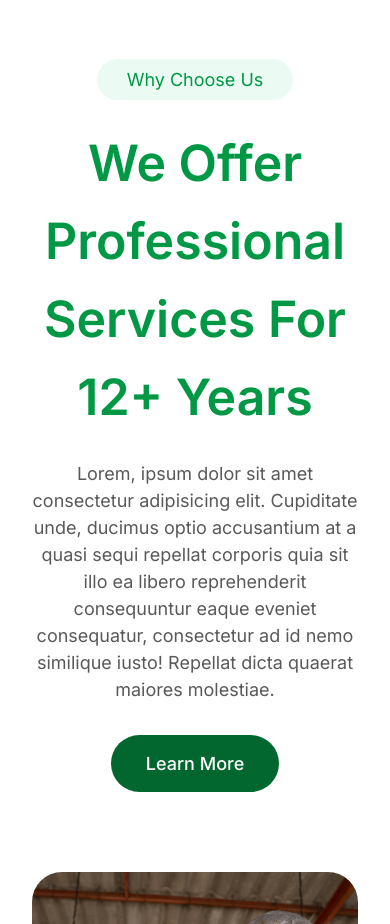
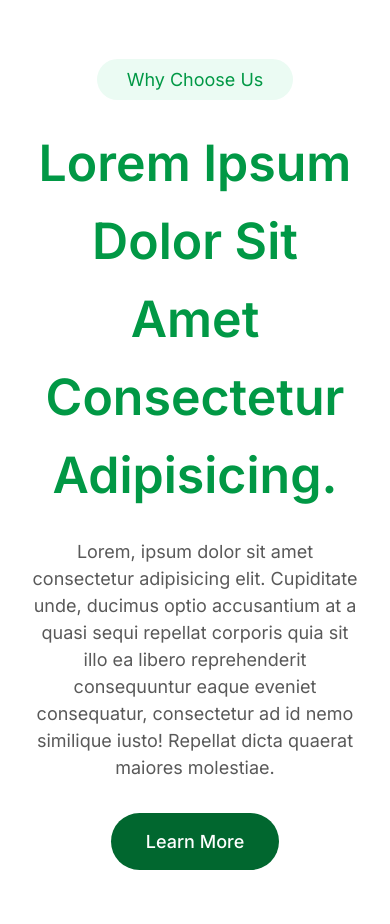
Before and after one commit to tinchoocampo12/martincho, a plain HTML site: page index.html in a window 390 px wide. Shown: the part 5120-6044 px from the top of the page. Drawn offline with nearby package versions, Linux system fonts and the light colour scheme.

Commit message:
Correcion Responsive Nueva

```diff
--- a/index.html
+++ b/index.html
@@ -140,7 +140,7 @@
           <div class="textos">
             <div class="textos1">
               <p>Why Choose Us</p>
-              <h2>We Offer Professional Services For 12+ Years</h2>
+              <h2>Lorem Ipsum Dolor Sit Amet Consectetur Adipisicing.</h2>
               <p>Lorem, ipsum dolor sit amet consectetur adipisicing elit. Cupiditate unde, ducimus optio accusantium at a quasi sequi repellat corporis quia sit illo ea libero reprehenderit consequuntur eaque eveniet consequatur, consectetur ad id nemo similique iusto! Repellat dicta quaerat maiores molestiae.</p>
             </div>
             <a href="./sites/about-us.html"><button>Learn More</button></a>
```
